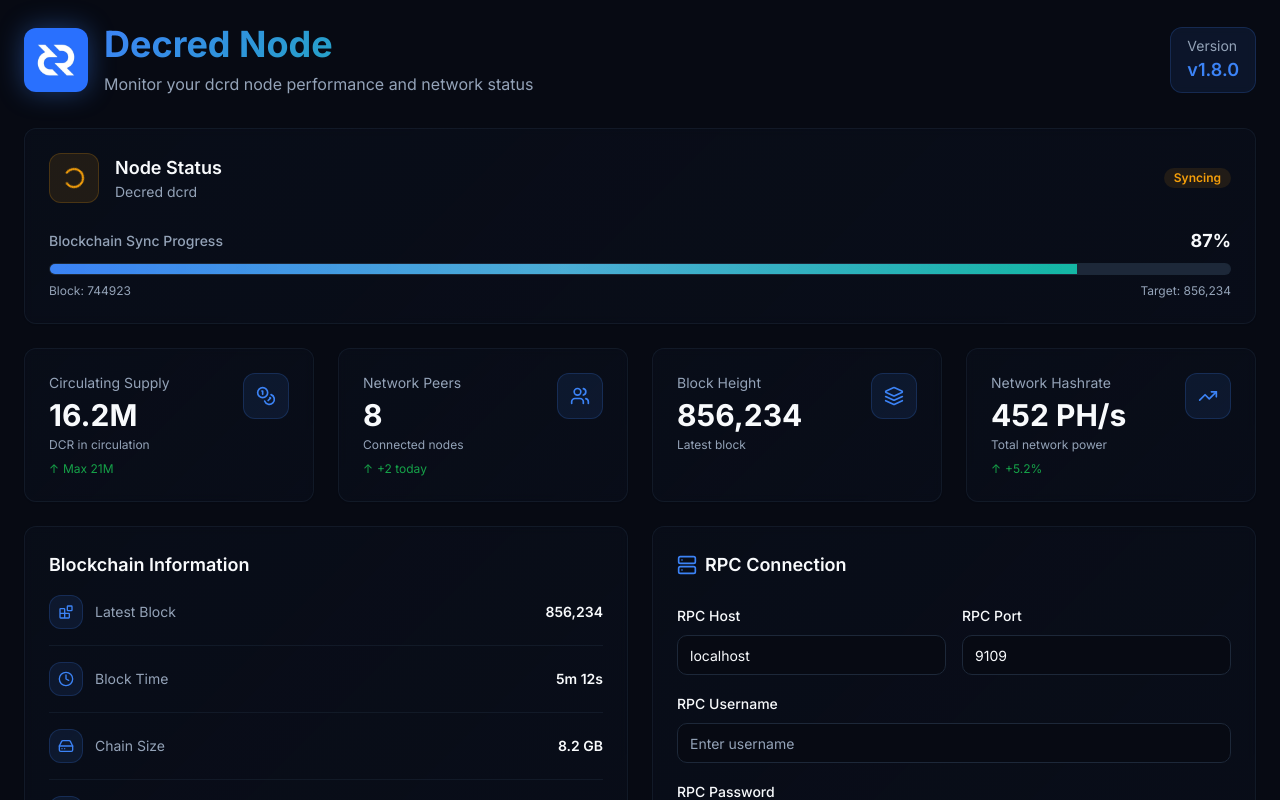
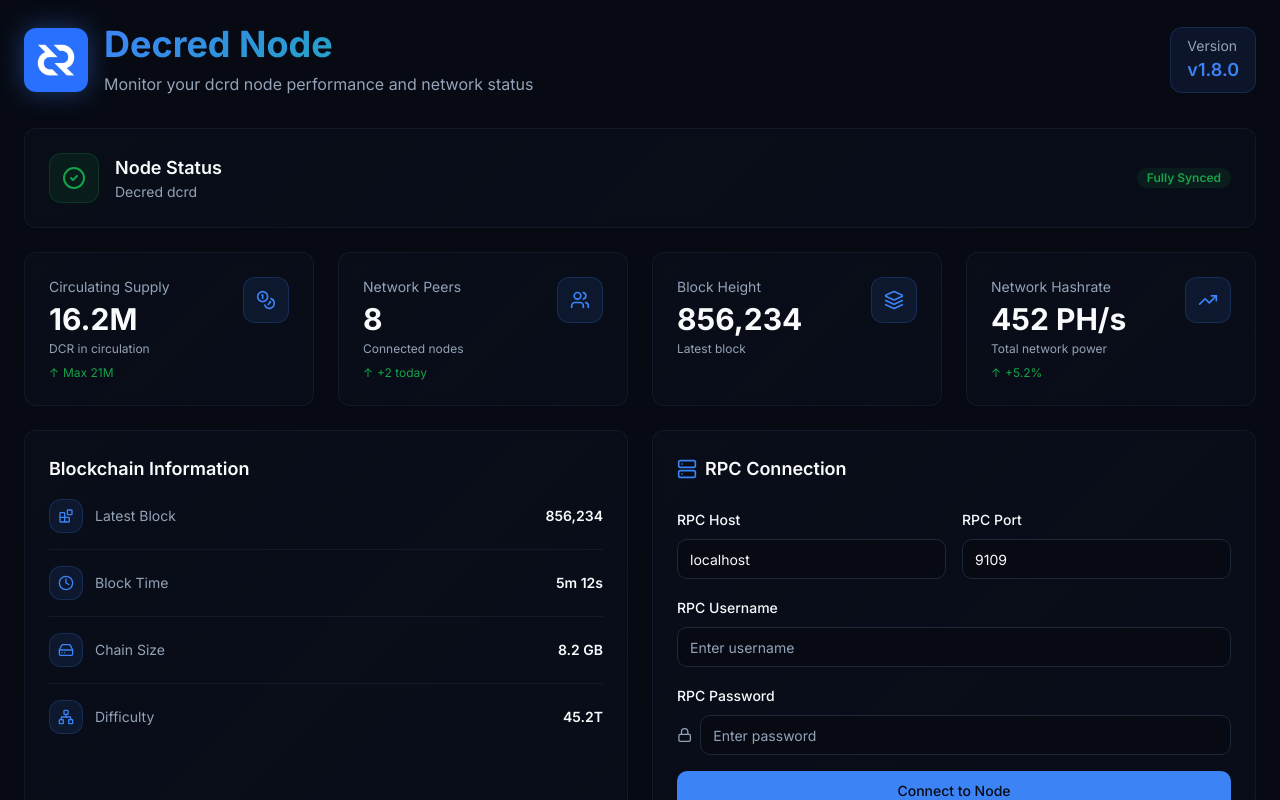
Before and after one commit to exitus1/umbrel-decred-dash, a React (Vite) app: page / in a window 1280 px wide. Shown: the top 800 px of the page. Built offline with nearby package versions, Linux system fonts and the light colour scheme; the HTML template or start-up script is replaced by a standard one.

Commit message:
Update NodeStatus component

```diff
--- a/src/pages/Index.tsx
+++ b/src/pages/Index.tsx
@@ -32,7 +32,7 @@ const Index = () => {
         </div>
 
         {/* Node Status */}
-        <NodeStatus status="syncing" syncProgress={87} />
+        <NodeStatus status="running" syncProgress={100} />
 
         {/* Metrics Grid */}
         <div className="grid grid-cols-1 md:grid-cols-2 lg:grid-cols-4 gap-6">
```
